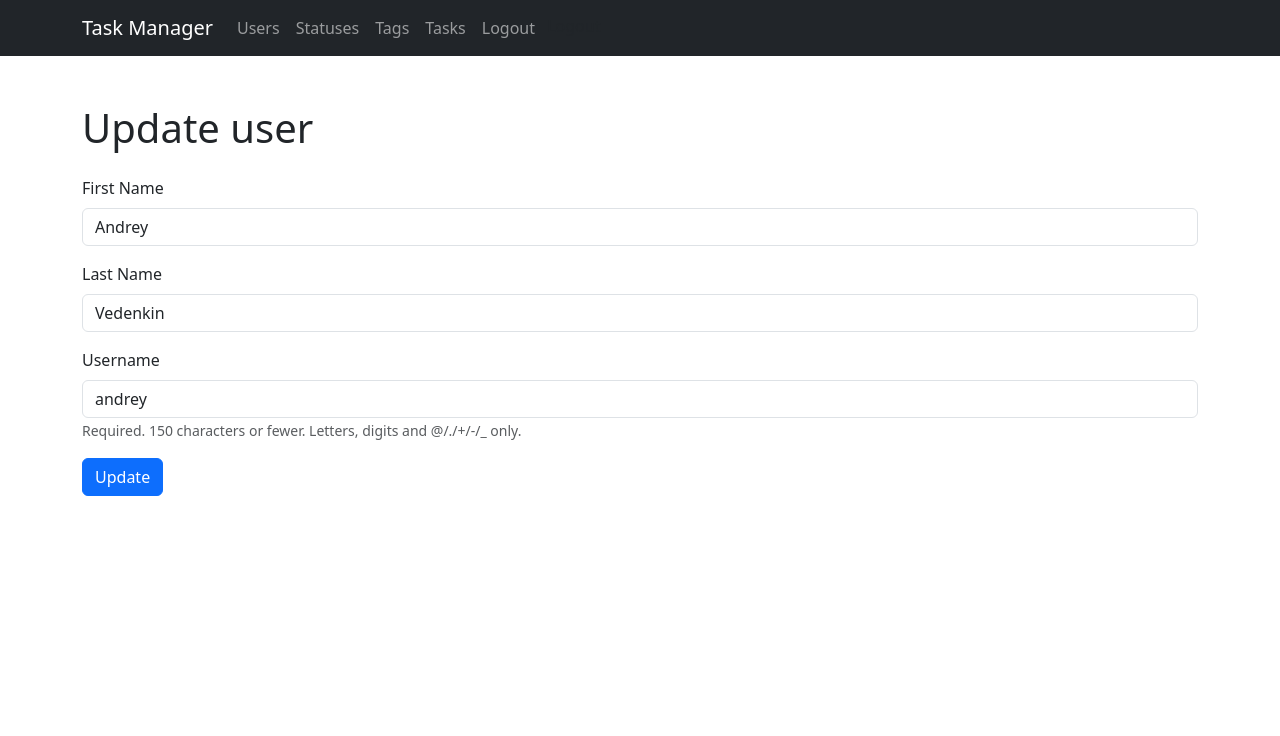
After one commit to Cheshire-12/python-project-52, a Django app: page /users/1/update/ in a window 1280 px wide. The commit adds this page. Shown: the top 736 px of the page. Run offline with Django 5.2, Linux system fonts and the light colour scheme; a user stored in the database is signed in; data comes from the database, SQL or seed files in the repository; both versions use the stored data as it was after the commit; some libraries are stand-ins or nearby versions.

Commit message:
Steps 4 - Done

```diff
--- a/task_manager/templates/base.html
+++ b/task_manager/templates/base.html
@@ -31,6 +31,15 @@
 
                 <ul class="navbar-nav">
                     {% if user.is_authenticated %}
+                        <li class="nav-tem">
+                            <a class="nav-link" href="#">{% translate "Statuses" %}</a>
+                        </li>
+                        <li class="nav-item">
+                            <a class="nav-link" href="#">{% translate "Tags" %}</a>
+                        </li>
+                        <li class="nav-item">
+                            <a class="nav-link" href="#">{% translate "Tasks" %}</a>
+                        </li>
                         <li class="nav-item">
                             <form action="{% url 'logout' %}" method="post" class="d-inline">
                                 {% csrf_token %}
@@ -39,12 +48,13 @@
                                 </button>
                             </form>Logout
                         </li>
+
                     {% else %}
                         <li class="nav-item">
                             <a class="nav-link" href="{% url 'login' %}">{% translate "Login" %}</a>
                         </li>
                         <li class="nav-item">
-                            <a class="nav-link" href="{% url 'users_create' %}">{% translate "Register" %}</a>
+                            <a class="nav-link" href="{% url 'user_create' %}">{% translate "Register" %}</a>
                         </li>
                     {% endif %}
                 </ul>
--- /dev/null
+++ b/task_manager/templates/users/update.html
@@ -0,0 +1,13 @@
+{% extends 'base.html' %}
+{% load django_bootstrap5 %}
+{% load i18n %}
+
+
+{% block content %}
+<h1 class="my-4">{% translate "Update user" %}</h1>
+<form method="post">
+    {% csrf_token %}
+    {% bootstrap_form form %}
+    {% bootstrap_button button_type="submit" content=_("Update") button_class="btn-primary" %}
+</form>
+{% endblock %}
--- a/task_manager/templates/users/users_list.html
+++ b/task_manager/templates/users/users_list.html
@@ -22,9 +22,9 @@
             <td>{{ u.get_full_name }}</td>
             <td>{{ u.date_joined|date:"d.m.Y H:i" }}</td>
             <td>
-                <a href="{% url 'users_update' u.id %}">{% translate "Update" %}</a>
+                <a href="{% url 'user_update' u.id %}">{% translate "Update" %}</a>
                 <br>
-                <a href="{% url 'users_delete' u.id %}">{% translate "Delete" %}</a>
+                <a href="{% url 'user_delete' u.id %}">{% translate "Delete" %}</a>
             </td>
         </tr>
         {% endfor %}
--- a/task_manager/users/urls.py
+++ b/task_manager/users/urls.py
@@ -6,9 +6,9 @@ urlpatterns = [
     # GET /users/
     path('', views.UserListView.as_view(), name='users'),
     # GET /users/create/ & POST /users/create/
-    path('create/', views.UserCreateView.as_view(), name='users_create'),
+    path('create/', views.UserCreateView.as_view(), name='user_create'),
     # GET /users/<int:pk>/update/ & POST /users/<int:pk>/update/
-    path('<int:pk>/update/', views.UserUpdateView.as_view(), name='users_update'),
+    path('<int:pk>/update/', views.UserUpdateView.as_view(), name='user_update'),
     # GET /users/<int:pk>/delete/ & POST /users/<int:pk>/delete/
-    path('<int:pk>/delete/', views.UserDeleteView.as_view(), name='users_delete'),
+    path('<int:pk>/delete/', views.UserDeleteView.as_view(), name='user_delete'),
 ]
--- a/task_manager/users/views.py
+++ b/task_manager/users/views.py
@@ -63,7 +63,8 @@ class UserDeleteView(UserPermissionMixin, SuccessMessageMixin, DeleteView):
 
 # 5. Login user
 class UserLoginView(SuccessMessageMixin, LoginView):
-    template_name = 'users/login.html'
+    template_name = 'login.html'
+    success_url = reverse_lazy('index')
     success_message = _('You are logged in')
 
 
```
Also changed, not shown: task_manager/fixtures/users.json (added, +20 -0 lines), task_manager/templates/login.html (added, +13 -0 lines), task_manager/tests/test_crud.py (added, +81 -0 lines), .github/workflows/python-ci.yaml (added), task_manager/tests/__init__.py (added).
